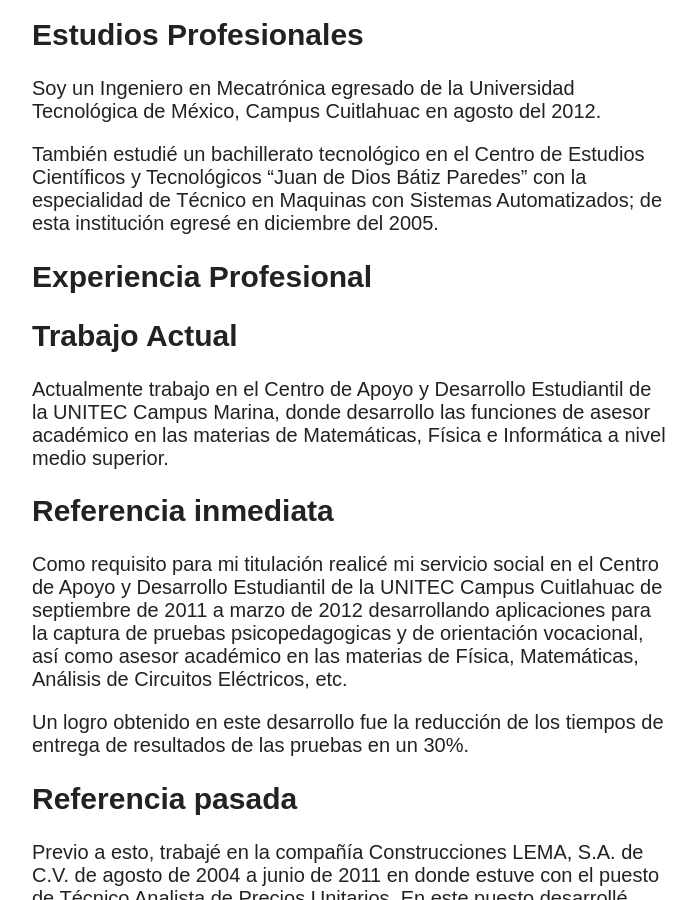
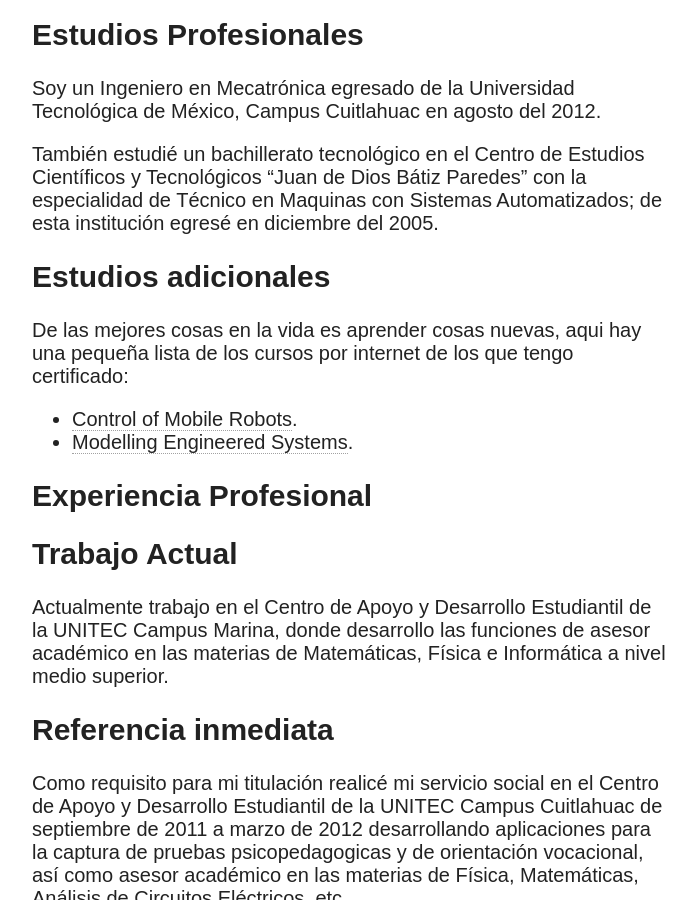
Before and after one commit to cad3na/robblack007.github.io, a Jekyll site: the page built from acerca.md, in a window 1280 px wide and 900 px high, scrolled down 967 px. Shown: the whole window, without its empty margins (288-984 px from the left). Built offline with Jekyll 4.4.1, drawn with Linux system fonts in a browser that asks for light colours; nearby versions of some CDN libraries.

Commit message:
Se cambia de version de ruby y se agrega un folder a .gitignore, se agregan certificados de cursos en linea y se hace vinculo en las paginas de acerca de mi.

```diff
--- a/_config.yml
+++ b/_config.yml
@@ -56,7 +56,7 @@
   footnote_nr: 1
   entity_output: as_char
   toc_levels: 1..6
-  use_coderay: false
+  use_coderay: true
 
   coderay:
     coderay_line_numbers:
--- a/acerca.md
+++ b/acerca.md
@@ -18,6 +18,13 @@
 Soy un Ingeniero en Mecatrónica egresado de la Universidad Tecnológica de México, Campus Cuitlahuac en agosto del 2012.
 
 También estudié un bachillerato tecnológico en el Centro de Estudios Científicos y Tecnológicos "Juan de Dios Bátiz Paredes" con la especialidad de Técnico en Maquinas con Sistemas Automatizados; de esta institución egresé en diciembre del 2005.
+
+# Estudios adicionales
+
+De las mejores cosas en la vida es aprender cosas nuevas, aqui hay una pequeña lista de los cursos por internet de los que tengo certificado:
+
+* [Control of Mobile Robots]({{ site.url }}/assets/cmr.pdf).
+* [Modelling Engineered Systems]({{ site.url }}/assets/mes.pdf).
 
 # Experiencia Profesional
 
```
Also changed, not shown: about.md (+7 -0 lines), 3 other files.
